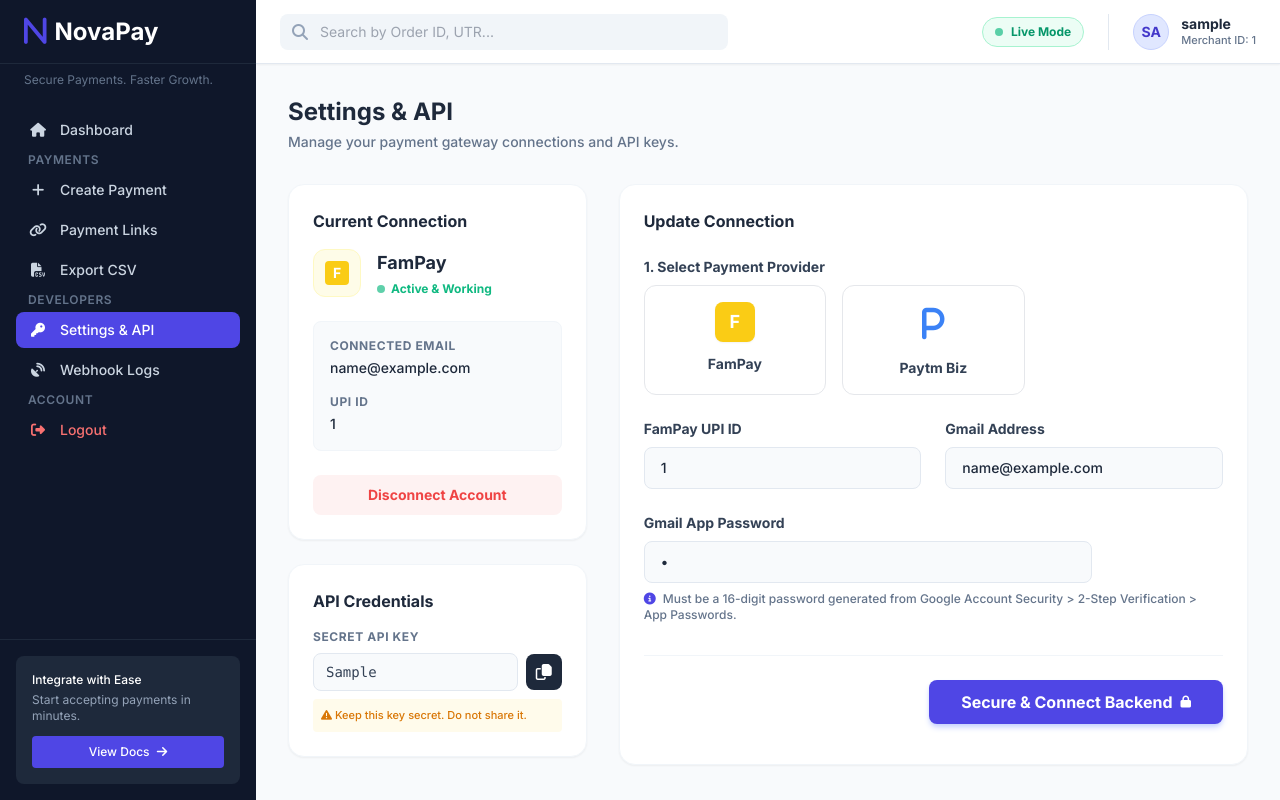
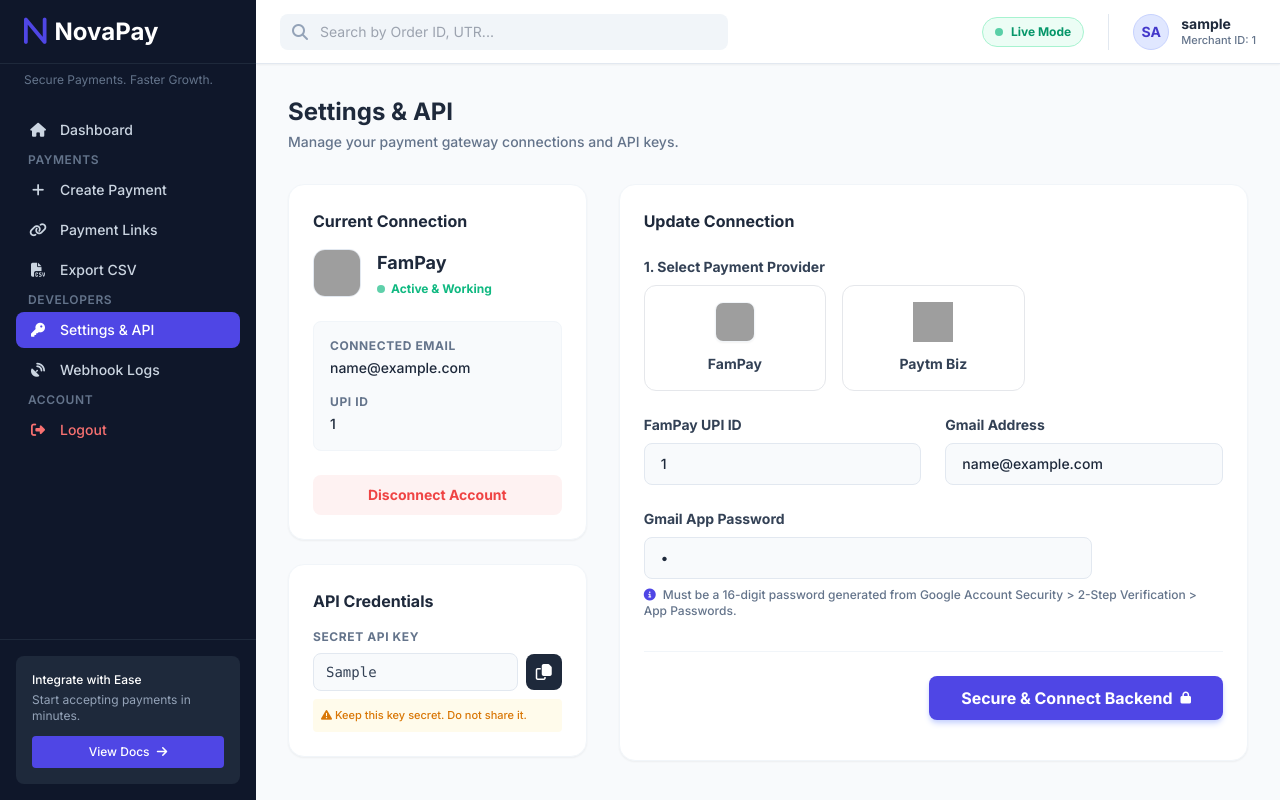
Before and after one commit to KARAMbhaiyaaaa425/KARAN13467GH, a Flask app: page /settings in a window 1280 px wide. Run offline with Flask 3, Linux system fonts and the light colour scheme; the visitor is signed in with stand-in values (Sample User, id 1); tables that the repository leaves empty hold one stand-in row (values such as "Sample post"); data that the repository does not hold is empty; some libraries are stand-ins or nearby versions; grey boxes are pictures that could not be loaded.

Commit message:
Add files via upload

```diff
--- a/templates/settings.html
+++ b/templates/settings.html
@@ -17,12 +17,10 @@
         <div class="bg-white rounded-2xl p-6 shadow-sm border border-slate-100">
             <h3 class="text-base font-bold text-slate-800 mb-4">Current Connection</h3>
 
-            {% if user_info and user_info.api_key %}
+            {% if user_info and user_info.upi_id %}
                 <div class="flex items-center gap-4 mb-6">
                     {% if user_info.provider == 'paytm' %}
-                        <div class="w-12 h-12 rounded-xl bg-blue-50 flex items-center justify-center border border-blue-100">
-                            <i class="fa-solid fa-p text-blue-500 text-2xl font-bold"></i>
-                        </div>
+                        <div class="w-12 h-12 rounded-xl border border-slate-200 overflow-hidden shrink-0 flex items-center justify-center bg-white"><img src="https://upload.wikimedia.org/wikipedia/commons/2/24/Paytm_Logo_%28standalone%29.svg" alt="Paytm" class="w-8 h-8"></div>
                         <div>
                             <h4 class="text-lg font-bold text-slate-800">Paytm Biz</h4>
                             <div class="flex items-center gap-1.5 text-emerald-500 text-xs font-bold mt-1">
@@ -30,9 +28,7 @@
                             </div>
                         </div>
                     {% else %}
-                        <div class="w-12 h-12 rounded-xl bg-yellow-50 flex items-center justify-center border border-yellow-100">
-                            <div class="w-6 h-6 bg-yellow-400 rounded flex items-center justify-center text-white text-sm font-bold">F</div>
-                        </div>
+                        <div class="w-12 h-12 rounded-xl border border-slate-200 overflow-hidden shrink-0"><img src="https://play-lh.googleusercontent.com/uM_lA7b5B-_k5xM_xO0W4s4aYq1u2S8p5X_3Z_t_P5K7o7O_R_1r_n2c_r9d_8Y5=s128-rw" alt="FamPay" class="w-full h-full object-cover"></div>
                         <div>
                             <h4 class="text-lg font-bold text-slate-800">FamPay</h4>
                             <div class="flex items-center gap-1.5 text-emerald-500 text-xs font-bold mt-1">
@@ -68,7 +64,7 @@
         <div class="bg-white rounded-2xl p-6 shadow-sm border border-slate-100">
             <h3 class="text-base font-bold text-slate-800 mb-4">API Credentials</h3>
 
-            {% if user_info and user_info.api_key %}
+            {% if user_info and user_info.upi_id %}
                 <p class="text-xs font-bold text-slate-500 uppercase tracking-wider mb-2">Secret API Key</p>
                 <div class="flex items-center gap-2">
                     <input type="text" readonly value="{{ user_info.api_key }}" id="apiKeyInput" class="w-full bg-slate-50 border border-slate-200 rounded-lg py-2 px-3 text-sm font-mono text-slate-700 outline-none">
@@ -89,7 +85,7 @@
     <!-- Connection Form -->
     <div class="lg:col-span-2">
         <div class="bg-white rounded-2xl p-6 shadow-sm border border-slate-100 h-full">
-            <h3 class="text-base font-bold text-slate-800 mb-6">{% if user_info and user_info.api_key %}Update Connection{% else %}Setup New Connection{% endif %}</h3>
+            <h3 class="text-base font-bold text-slate-800 mb-6">{% if user_info and user_info.upi_id %}Update Connection{% else %}Setup New Connection{% endif %}</h3>
 
             <form id="connectForm" onsubmit="submitConnectForm(event)">
                 <div class="space-y-6">
@@ -98,12 +94,12 @@
                         <div class="grid grid-cols-2 md:grid-cols-3 gap-4">
                             <label class="border rounded-xl p-4 cursor-pointer transition-all flex flex-col items-center gap-3 provider-label">
                                 <input type="radio" name="provider" value="fampay" class="hidden provider-radio" onchange="updateUpiLabel()" {% if not user_info or user_info.provider == 'fampay' %}checked{% endif %}>
-                                <div class="w-10 h-10 bg-yellow-400 rounded-lg flex items-center justify-center text-white text-lg font-bold shadow-sm">F</div>
+                                <div class="w-10 h-10 rounded-lg overflow-hidden border border-slate-100 shadow-sm"><img src="https://play-lh.googleusercontent.com/uM_lA7b5B-_k5xM_xO0W4s4aYq1u2S8p5X_3Z_t_P5K7o7O_R_1r_n2c_r9d_8Y5=s128-rw" alt="FamPay" class="w-full h-full object-cover"></div>
                                 <span class="text-sm font-bold text-slate-700">FamPay</span>
                             </label>
                             <label class="border rounded-xl p-4 cursor-pointer transition-all flex flex-col items-center gap-3 provider-label">
                                 <input type="radio" name="provider" value="paytm" class="hidden provider-radio" onchange="updateUpiLabel()" {% if user_info and user_info.provider == 'paytm' %}checked{% endif %}>
-                                <i class="fa-solid fa-p text-blue-500 text-4xl mt-1 mb-1"></i>
+                                <div class="w-10 h-10 flex items-center justify-center"><img src="https://upload.wikimedia.org/wikipedia/commons/2/24/Paytm_Logo_%28standalone%29.svg" alt="Paytm" class="w-full h-full"></div>
                                 <span class="text-sm font-bold text-slate-700">Paytm Biz</span>
                             </label>
                         </div>
```
Also changed, not shown: templates/dashboard.html (+5 -9 lines).
